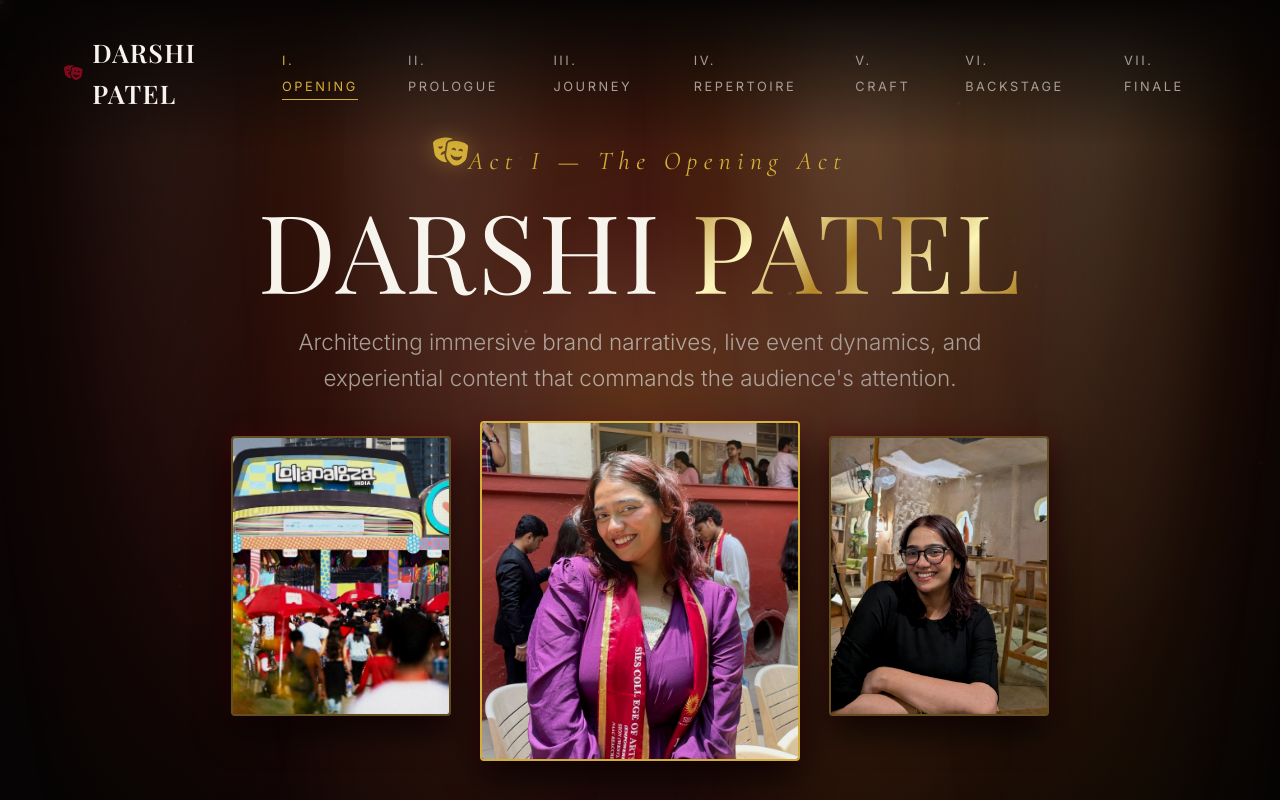
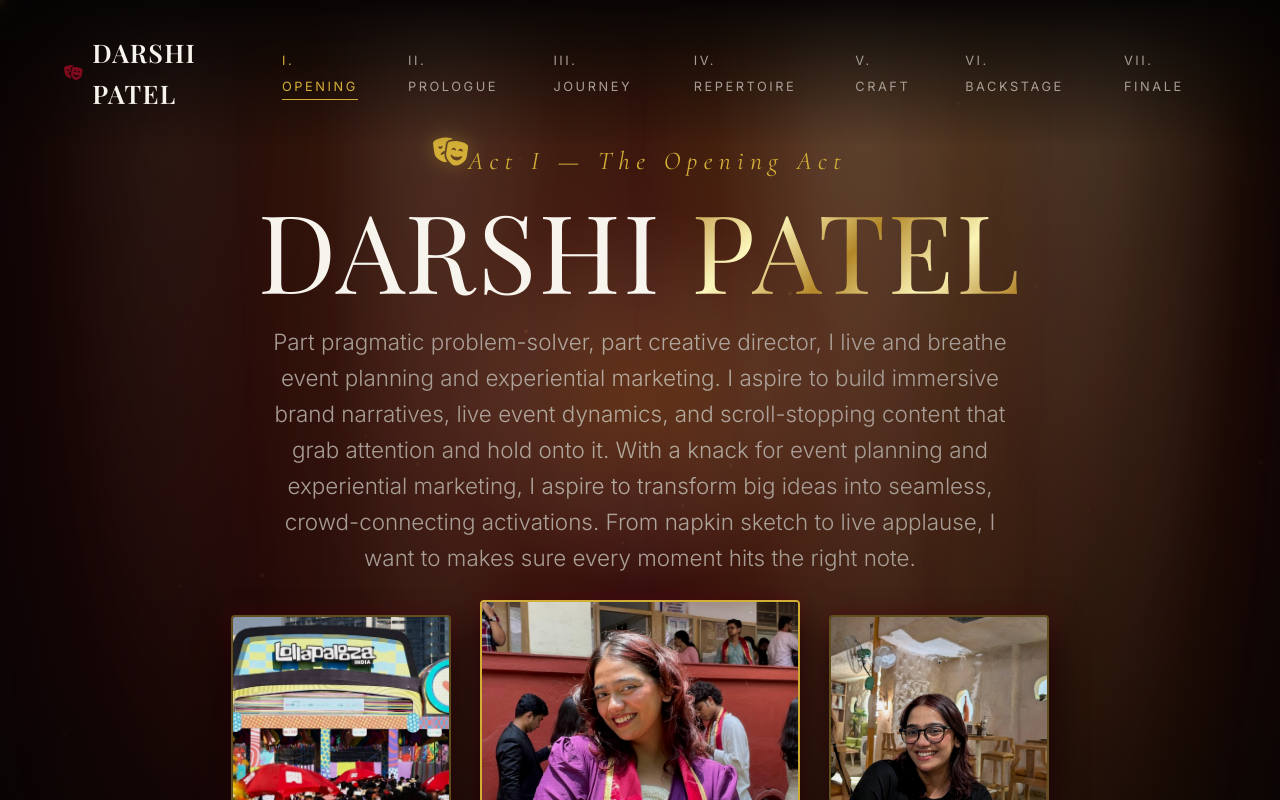
Before and after one commit to AryanPatel-ui/darshipatel, a React (Vite) app: page / in a window 1280 px wide. Shown: the top 800 px of the page. Built offline with nearby package versions, Linux system fonts and the light colour scheme; a web font is replaced by a local one.

Commit message:
made changes

```diff
--- a/src/components/Hero/Hero.jsx
+++ b/src/components/Hero/Hero.jsx
@@ -23,5 +23,5 @@ export default function Hero() {
     });
     return () => ctx.revert();
   }, []);
-  return <section className="hero-stage" id="hero"><div className="hero-arch-decor" /><div className="spotlight-container">{['far-left','inner-left','center','inner-right','far-right'].map(c => <div className={`spotlight-beam ${c}`} key={c} />)}</div><div className="stage-floor-glow" /><div className="hero-content"><div className="hero-masks-badge"><Icon name="masks" /></div><span className="hero-pre">Act I — The Opening Act</span><h1 className="hero-title">Darshi <span className="gold-text">Patel</span></h1><p className="hero-tagline">Architecting immersive brand narratives, live event dynamics, and experiential content that commands the audience's attention.</p></div><div className="hero-images-showcase">{images.map(([size, src, alt]) => <div className={`hero-img-frame ${size}`} key={alt}><a href="https://www.instagram.com/_darshi_/" target="_blank" rel="noopener noreferrer" className="hero-img-link" title="Visit Darshi on Instagram"><img src={src} alt={alt} /></a></div>)}</div><NextChapter to="/about" act="Act II" title="Curiosity in Motion" icon="ticket" /></section>;
+  return <section className="hero-stage" id="hero"><div className="hero-arch-decor" /><div className="spotlight-container">{['far-left','inner-left','center','inner-right','far-right'].map(c => <div className={`spotlight-beam ${c}`} key={c} />)}</div><div className="stage-floor-glow" /><div className="hero-content"><div className="hero-masks-badge"><Icon name="masks" /></div><span className="hero-pre">Act I — The Opening Act</span><h1 className="hero-title">Darshi <span className="gold-text">Patel</span></h1><p className="hero-tagline">Part pragmatic problem-solver, part creative director, I live and breathe event planning and experiential marketing. I aspire to build immersive brand narratives, live event dynamics, and scroll-stopping content that grab attention and hold onto it. With a knack for event planning and experiential marketing, I aspire to transform big ideas into seamless, crowd-connecting activations. From napkin sketch to live applause, I want to makes sure every moment hits the right note.</p></div><div className="hero-images-showcase">{images.map(([size, src, alt]) => <div className={`hero-img-frame ${size}`} key={alt}><a href="https://www.instagram.com/_darshi_/" target="_blank" rel="noopener noreferrer" className="hero-img-link" title="Visit Darshi on Instagram"><img src={src} alt={alt} /></a></div>)}</div><NextChapter to="/about" act="Act II" title="Curiosity in Motion" icon="ticket" /></section>;
 }
```
Also changed, not shown: 3 other files (tests, documents, lock files or other folders).
